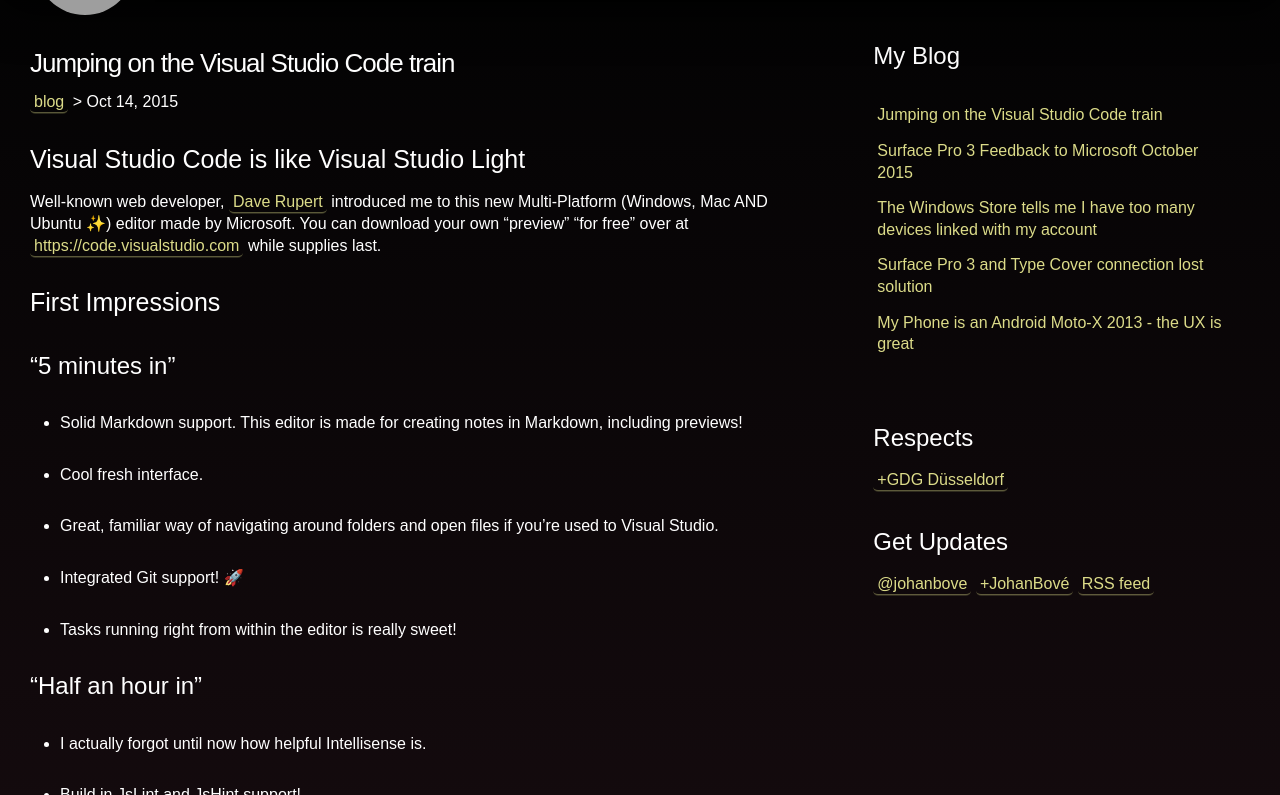
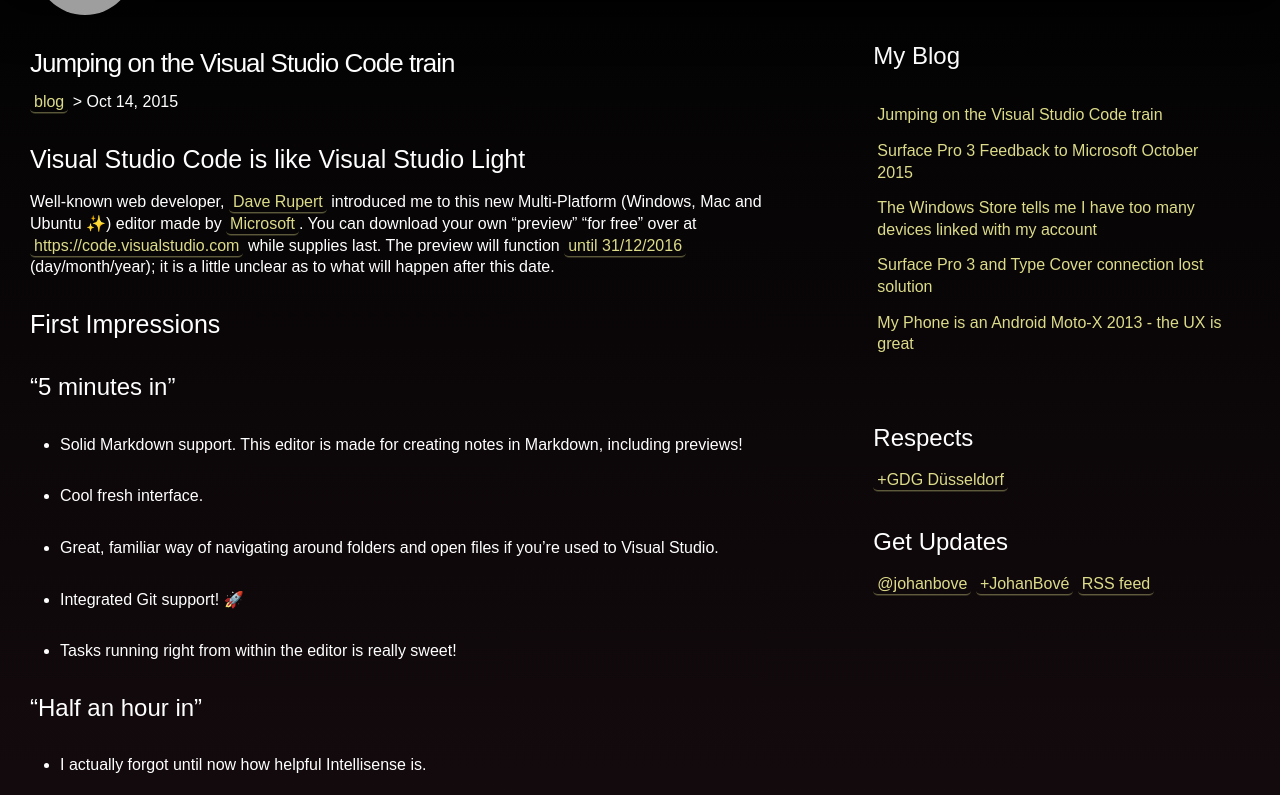
Before and after one commit to johanbove/johanbove.github.io, a Jekyll site: the page built from _posts/2015-10-14-visualstudiocode.md, in a window 1280 px wide and 900 px high, cut to the strip 105-900 px from the top of the window. Built offline with Jekyll 4.4.1, drawn with Linux system fonts in a browser that asks for light colours; emoji names are drawn with the system emoji font; comment, search, counter and statistics services are not loaded; grey boxes are pictures that could not be loaded.

Commit message:
Update post

```diff
--- a/_posts/2015-10-14-visualstudiocode.md
+++ b/_posts/2015-10-14-visualstudiocode.md
@@ -6,8 +6,9 @@
 
 ## Visual Studio Code is like Visual Studio Light
 
-Well-known web developer, [Dave Rupert](http://daverupert.com/2015/10/windows-editors-and-shells/) introduced me to this new Multi-Platform (Windows, Mac AND Ubuntu :sparkles:) editor made by Microsoft.
+Well-known web developer, [Dave Rupert](http://daverupert.com/2015/10/windows-editors-and-shells/) introduced me to this new Multi-Platform (Windows, Mac and Ubuntu :sparkles:) editor made by [Microsoft](http://www.microsoft.com).
 You can download your own "preview" "for free" over at <https://code.visualstudio.com> while supplies last.
+The preview will function [until 31/12/2016](https://code.visualstudio.com/License) (day/month/year); it is a little unclear as to what will happen after this date.
 
 ## First Impressions
 
```
